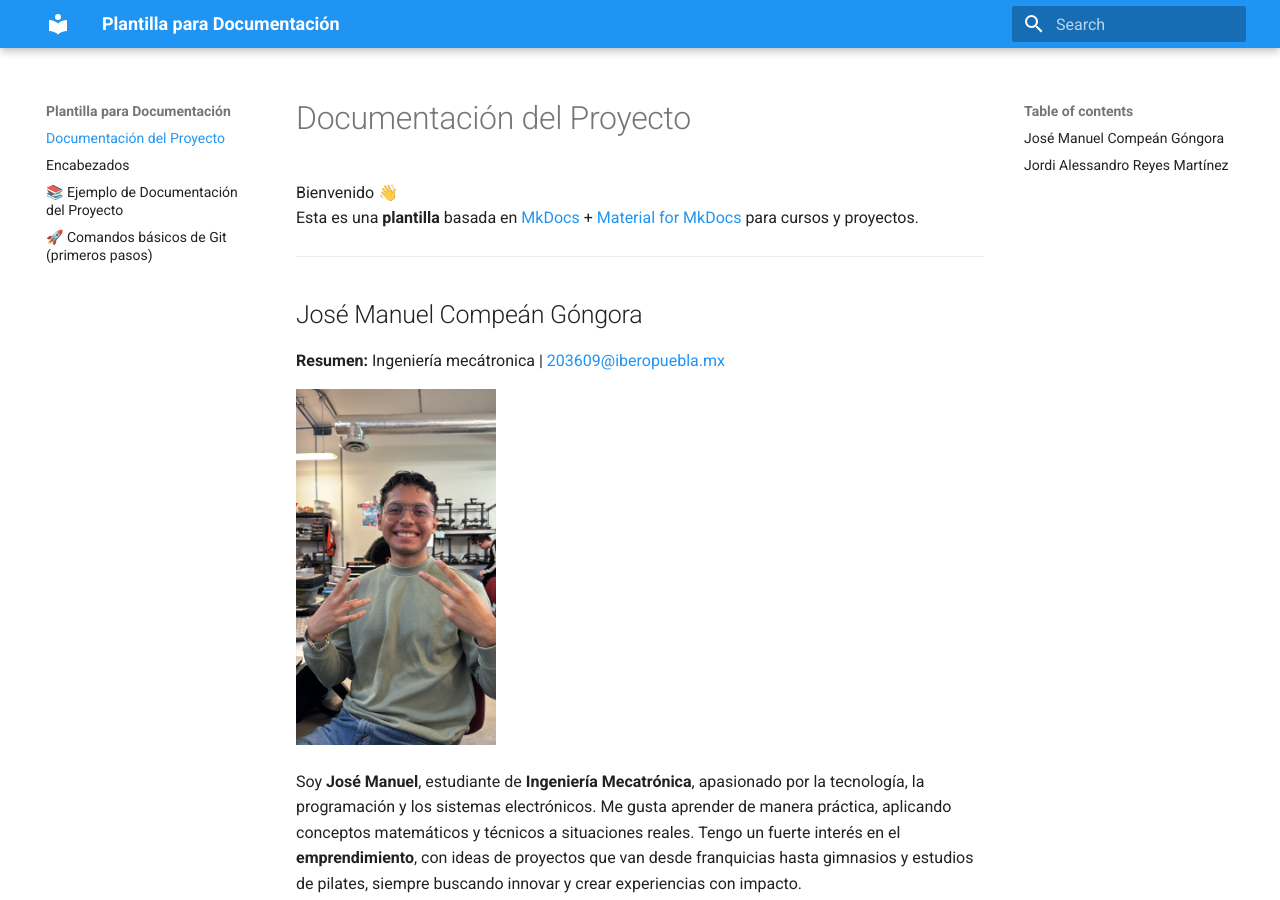
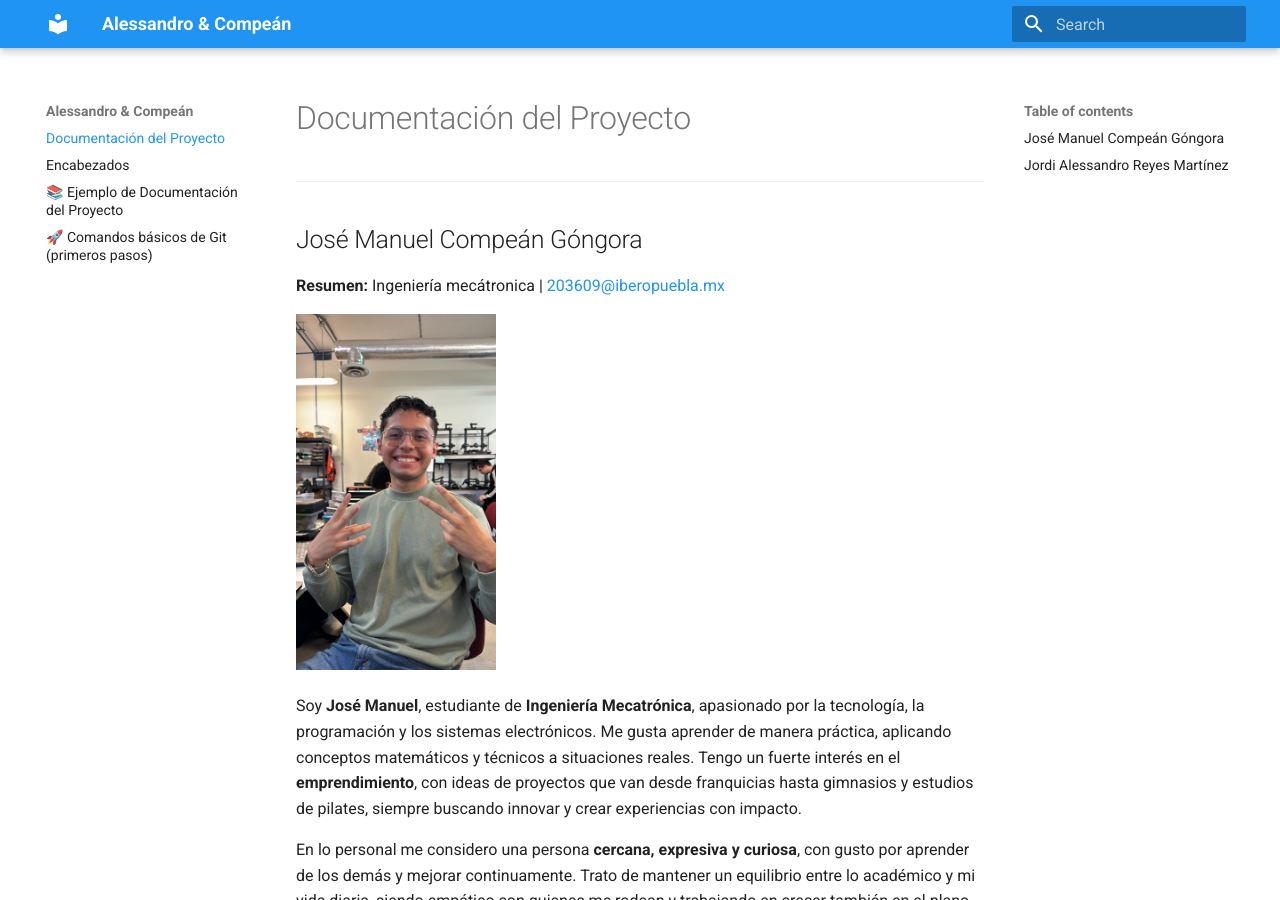
Before and after one commit to Alesso-24/Respositorio_AleyJose, an MkDocs documentation site: the page built from docs/index.md, in a window 1280 px wide and 900 px high. Built offline with MkDocs 1.6.1 and Material for MkDocs 9.7.7, drawn with Linux system fonts in a browser that asks for light colours.

Commit message:
quitar encabezado y nombre del sitio

```diff
--- a/docs/index.md
+++ b/docs/index.md
@@ -1,7 +1,4 @@
 # Documentación del Proyecto
-
-Bienvenido 👋
-Esta es una **plantilla** basada en [MkDocs](https://www.mkdocs.org/) + [Material for MkDocs](https://squidfunk.github.io/mkdocs-material/) para cursos y proyectos.
 
 ---
 
--- a/mkdocs.yml
+++ b/mkdocs.yml
@@ -1,4 +1,4 @@
-site_name: Plantilla para Documentación
+site_name: Alessandro & Compeán
 markdown_extensions:
   - pymdownx.highlight:
       anchor_linenums: true
```
